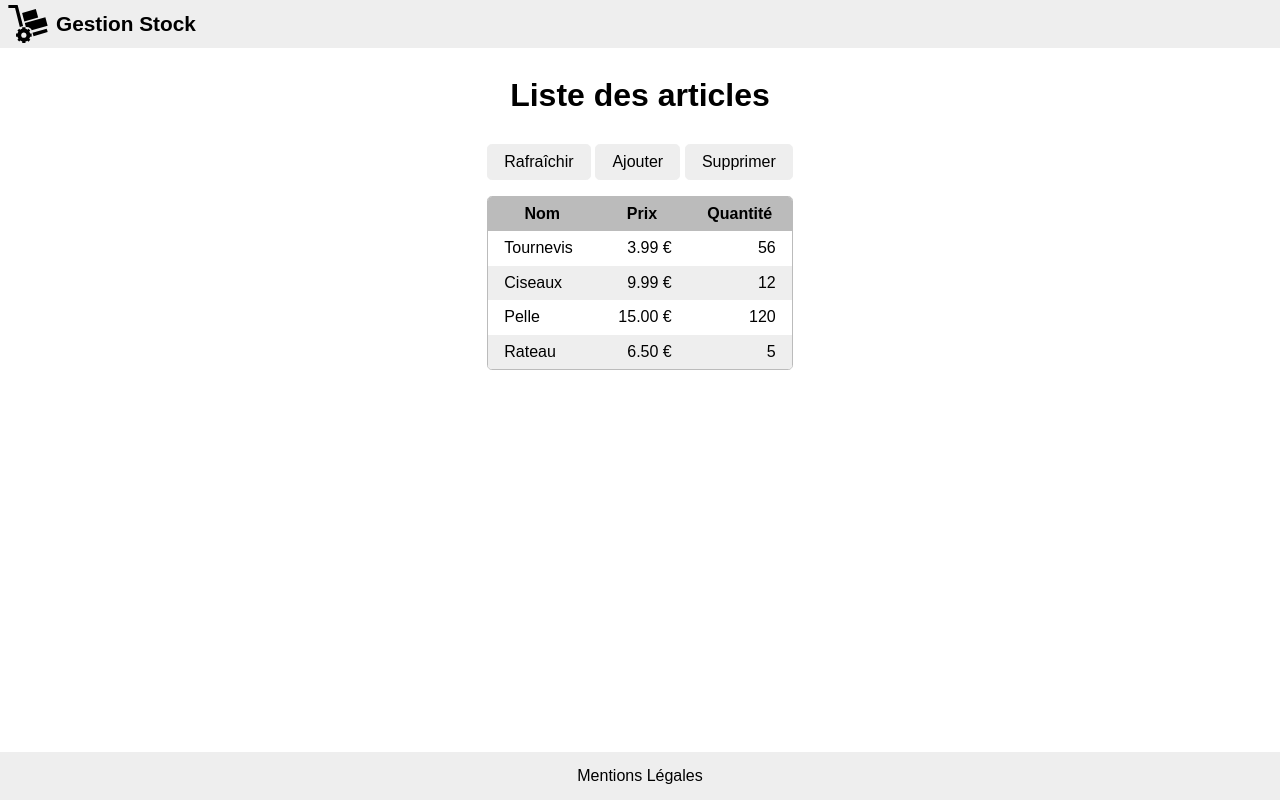
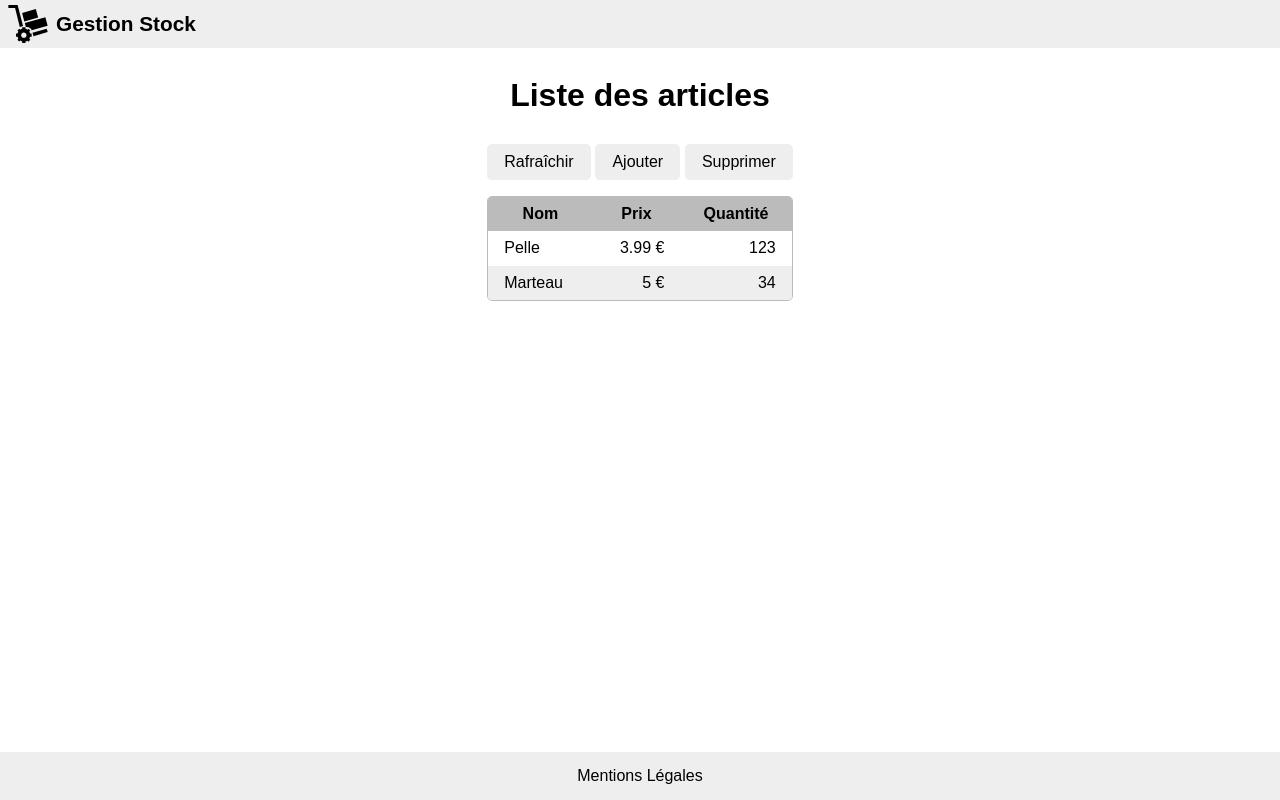
Before and after one commit to jlg-formation/agu-mars-2023, an Angular app in the folder front/: page /stock in a window 1280 px wide. Built offline with nearby package versions, Linux system fonts and the light colour scheme.

Commit message:
dev: added article loop

```diff
--- /dev/null
+++ b/front/src/app/interfaces/article.ts
@@ -0,0 +1,6 @@
+export interface Article {
+  id: string;
+  name: string;
+  price: number;
+  qty: number;
+}
--- a/front/src/app/stock/stock.component.html
+++ b/front/src/app/stock/stock.component.html
@@ -15,25 +15,10 @@
         </tr>
       </thead>
       <tbody>
-        <tr>
-          <td class="name">Tournevis</td>
-          <td class="price">3.99 €</td>
-          <td class="qty">56</td>
-        </tr>
-        <tr>
-          <td class="name">Ciseaux</td>
-          <td class="price">9.99 €</td>
-          <td class="qty">12</td>
-        </tr>
-        <tr>
-          <td class="name">Pelle</td>
-          <td class="price">15.00 €</td>
-          <td class="qty">120</td>
-        </tr>
-        <tr>
-          <td class="name">Rateau</td>
-          <td class="price">6.50 €</td>
-          <td class="qty">5</td>
+        <tr *ngFor="let a of articles">
+          <td class="name">{{ a.name }}</td>
+          <td class="price">{{ a.price }} €</td>
+          <td class="qty">{{ a.qty }}</td>
         </tr>
       </tbody>
     </table>
--- a/front/src/app/stock/stock.component.ts
+++ b/front/src/app/stock/stock.component.ts
@@ -1,10 +1,14 @@
 import { Component } from '@angular/core';
+import { Article } from '../interfaces/article';
 
 @Component({
   selector: 'app-stock',
   templateUrl: './stock.component.html',
-  styleUrls: ['./stock.component.scss']
+  styleUrls: ['./stock.component.scss'],
 })
 export class StockComponent {
-
+  articles: Article[] = [
+    { id: 'a1', name: 'Pelle', price: 3.99, qty: 123 },
+    { id: 'a2', name: 'Marteau', price: 5, qty: 34 },
+  ];
 }
```
